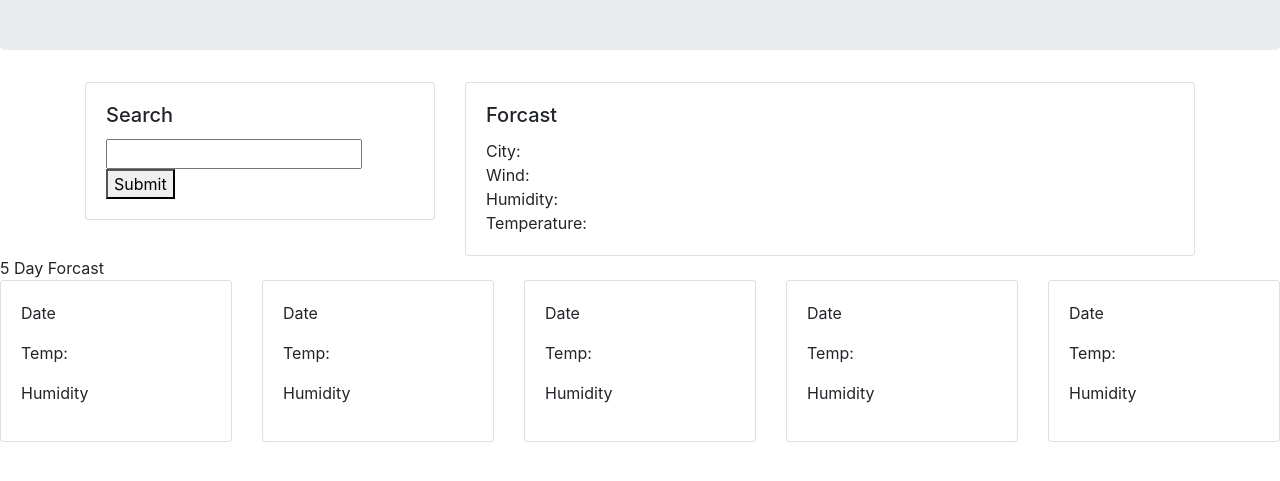
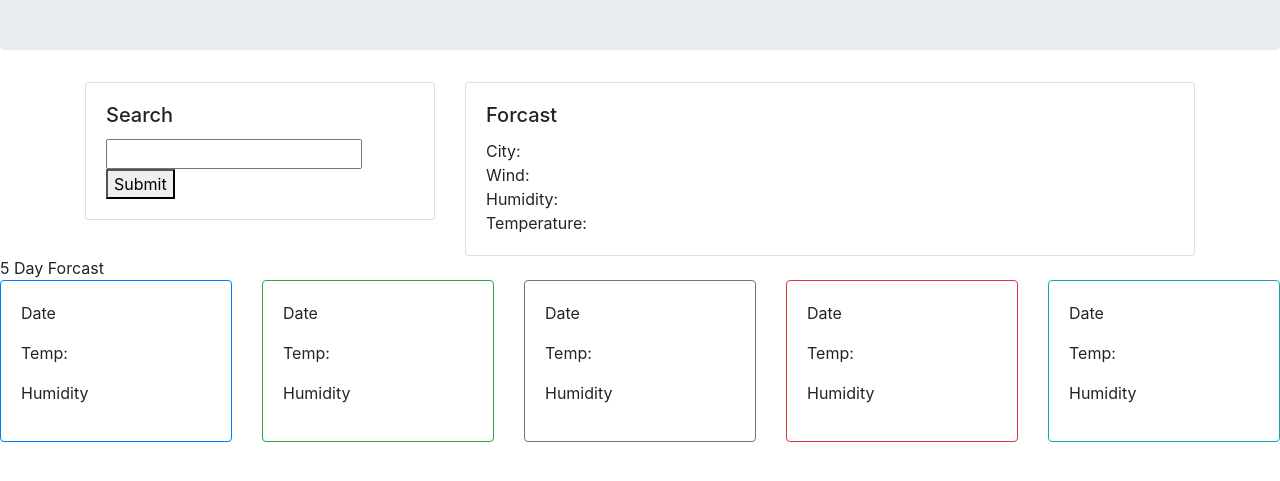
Before and after one commit to DaynaDay/WeatherTime, a plain HTML site: page index.html in a window 1280 px wide. Shown: the part 153-634 px from the top of the page. Drawn offline with nearby package versions, Linux system fonts and the light colour scheme; no server answers.

```diff
--- a/index.html
+++ b/index.html
@@ -46,7 +46,7 @@
     <div class="row row-cols-1 row-cols-md-5">
 
       <div class="col mb-4">
-        <div class="card">
+        <div class="card border-primary">
           <div class="card-body">
             <p class="date">Date</p>
             <p class="temper">Temp:</p>
@@ -55,7 +55,7 @@
         </div>
       </div>
       <div class="col mb-2">
-        <div class="card">
+        <div class="card border-success">
           <div class="card-body">
             <p class="date">Date</p>
             <p class="temper">Temp:</p>
@@ -65,7 +65,7 @@
         </div>
       </div>
       <div class="col mb-2">
-        <div class="card">
+        <div class="card border-secondary">
           <div class="card-body">
             <p class="date">Date</p>
             <p class="temper">Temp:</p>
@@ -74,7 +74,7 @@
         </div>
       </div>
       <div class="col mb-2">
-        <div class="card">
+        <div class="card border-danger">
           <div class="card-body">
             <p class="date">Date</p>
             <p class="temper">Temp:</p>
@@ -83,7 +83,7 @@
         </div>
       </div>
       <div class="col mb-2">
-        <div class="card">
+        <div class="card border-info">
           <div class="card-body">
             <p class="date">Date</p>
             <p class="temper">Temp:</p>
```
Also changed, not shown: 1 other file.
